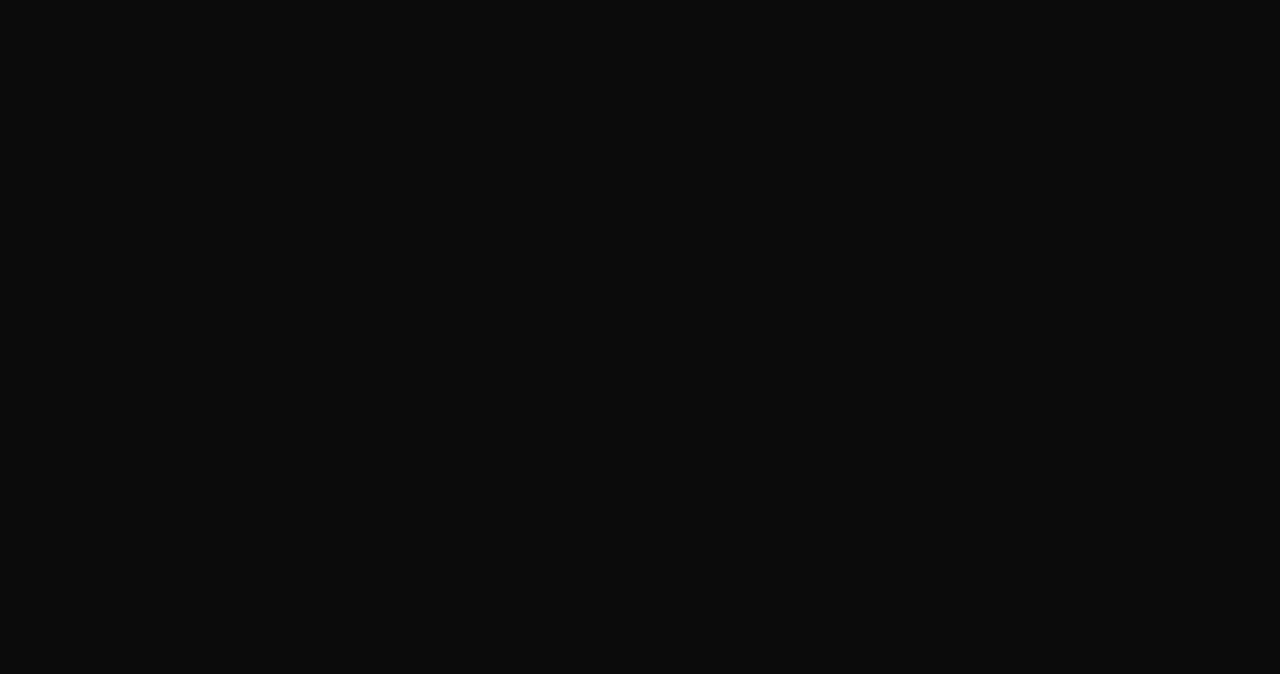
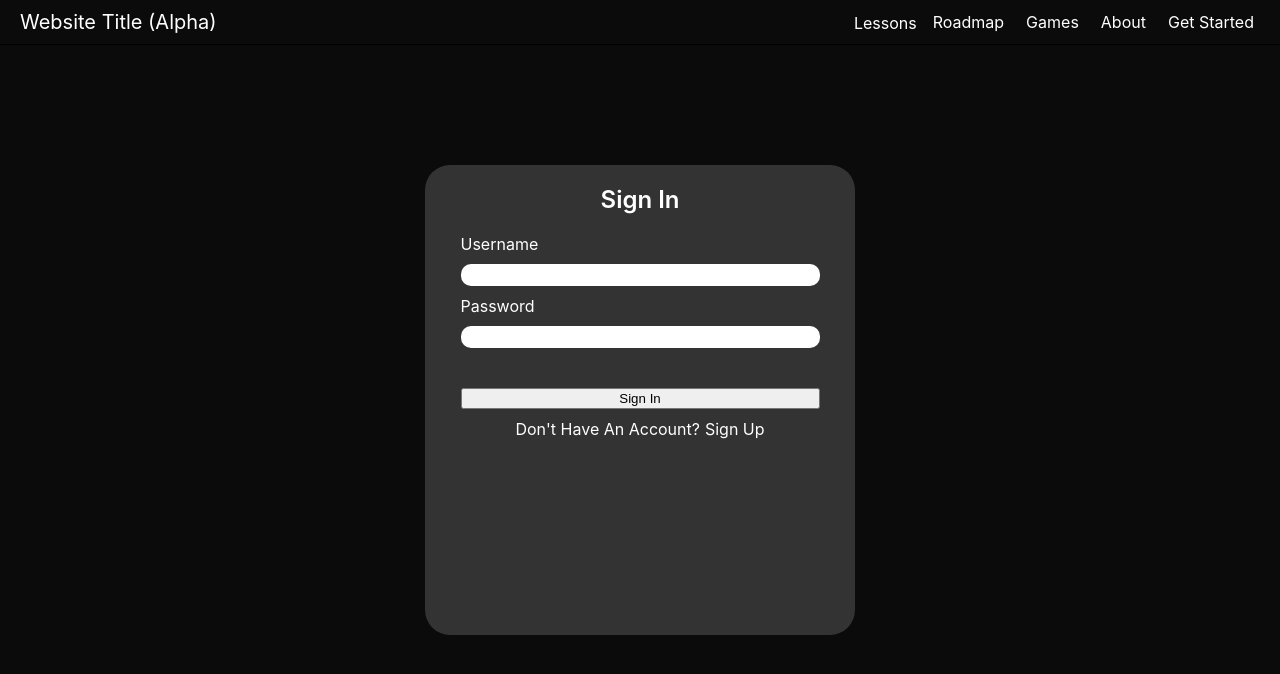
Before and after one commit to tljibbers/Web-App-For-Teaching-CS, a React (Vite) app in the folder web-app-for-teaching-cs/: page /signIn in a window 1280 px wide. Before the commit this address had no page. Shown: the top 674 px of the page. Built offline with nearby package versions, Linux system fonts and the light colour scheme; no server answers.

Commit message:
log in page + functionality

```diff
--- a/web-app-for-teaching-cs/src/App.jsx
+++ b/web-app-for-teaching-cs/src/App.jsx
@@ -4,6 +4,7 @@ import Roadmap from './Roadmap'
 import Games from './Games'
 import About from './About'
 import SignUp from './SignUp'
+import SignIn from './signIn'
 import ItpRoadmap from './ItpRoadmap'
 import DsaRoadmap from './DsaRoadmap'
 import ArrayLesson from './arrayLesson'
@@ -22,6 +23,7 @@ function App() {
                 <Route path="/games" element={<Games />} />
                 <Route path="/about" element={<About />} />
                 <Route path="/signUp" element={<SignUp />} />
+                <Route path="/signIn" element={<SignIn/>}/>
                 <Route path="/intro-to-programming" element={<ItpRoadmap/>} />
                 <Route path="/data-structures-and-algorithms" element={<DsaRoadmap/>} />
                 <Route path="/arrays" element={<ArrayLesson/>} />
--- a/web-app-for-teaching-cs/src/Header.jsx
+++ b/web-app-for-teaching-cs/src/Header.jsx
@@ -7,6 +7,7 @@ let dropdownClicked = false;
 function Header() {
   const navigate = useNavigate();
   const [userSignedIn, setUserSignedIn] = useState(false);
+  const [userData, setUserData] = useState([])
 
   useEffect(() => {
     fetch('http://localhost:3000/api/session', {
--- a/web-app-for-teaching-cs/src/SignUp.jsx
+++ b/web-app-for-teaching-cs/src/SignUp.jsx
@@ -1,8 +1,10 @@
 import Header from './Header'
 import './signUp.css'
+import {useNavigate} from 'react-router-dom'
 
 
 function SignUp() {
+    const navigate = useNavigate();
     return (
       <>
           <Header />
@@ -31,7 +33,7 @@ function SignUp() {
               <button type="submit" id="submitSignUp">Sign Up</button>
               <div className="login-link">
                 <div>Already Have an Account? </div>
-              <div>Login</div>
+                <div onClick={() => navigate('/signIn')}>Login</div>
               </div>
             </form>
           </div>
--- /dev/null
+++ b/web-app-for-teaching-cs/src/signIn.jsx
@@ -0,0 +1,62 @@
+import Header from './Header'
+import './signUp.css'
+import {useNavigate} from 'react-router-dom'
+
+function SignIn() {
+    const navigate = useNavigate();
+
+    return (
+        <>
+            <Header />
+            <div className="sign-up">
+            <div id="sign-up-title">Sign In</div>
+            <form id='sign-up-form' onSubmit={signInBackend}>
+                <div>Username</div>
+                <input type="text" id="username" name="username" />
+                <div>Password</div>
+                <input type="password" id="password" name="password" />
+                <br/>
+                <button type="submit" id="submitSignUp">Sign In</button>
+                <div className="login-link">
+                    <div>Don't Have An Account? </div>
+                    <div onClick={() => navigate('/signUp')}>Sign Up</div>
+                </div>
+            </form>
+            </div>
+        </>
+        );
+}
+
+async function signInBackend(e) {
+    e.preventDefault();
+
+    const userName = document.getElementById('username').value
+    const password = document.getElementById('password').value
+
+    try {
+        const response = await fetch('http://localhost:3000/accountInfo', {
+        method: 'POST',
+        credentials: 'include',
+        headers: {
+            'Content-Type': 'application/json'
+        },
+        body: JSON.stringify({userName, password})
+        })
+
+        if(!response.ok) {
+        throw new Error('HTTP error: ${response.status}');
+        }
+
+        const data = await response.json();
+        console.log('Server Response:', data)
+        window.location.href = 'http://localhost:5173/home'
+
+    }
+    catch (error) {
+        console.error('Error with data sent:', error)
+    }
+
+
+}
+
+export default SignIn;
```
Also changed, not shown: 1 other file (tests, documents, lock files or other folders). Lines whose indentation alone changed are shown as unchanged.
